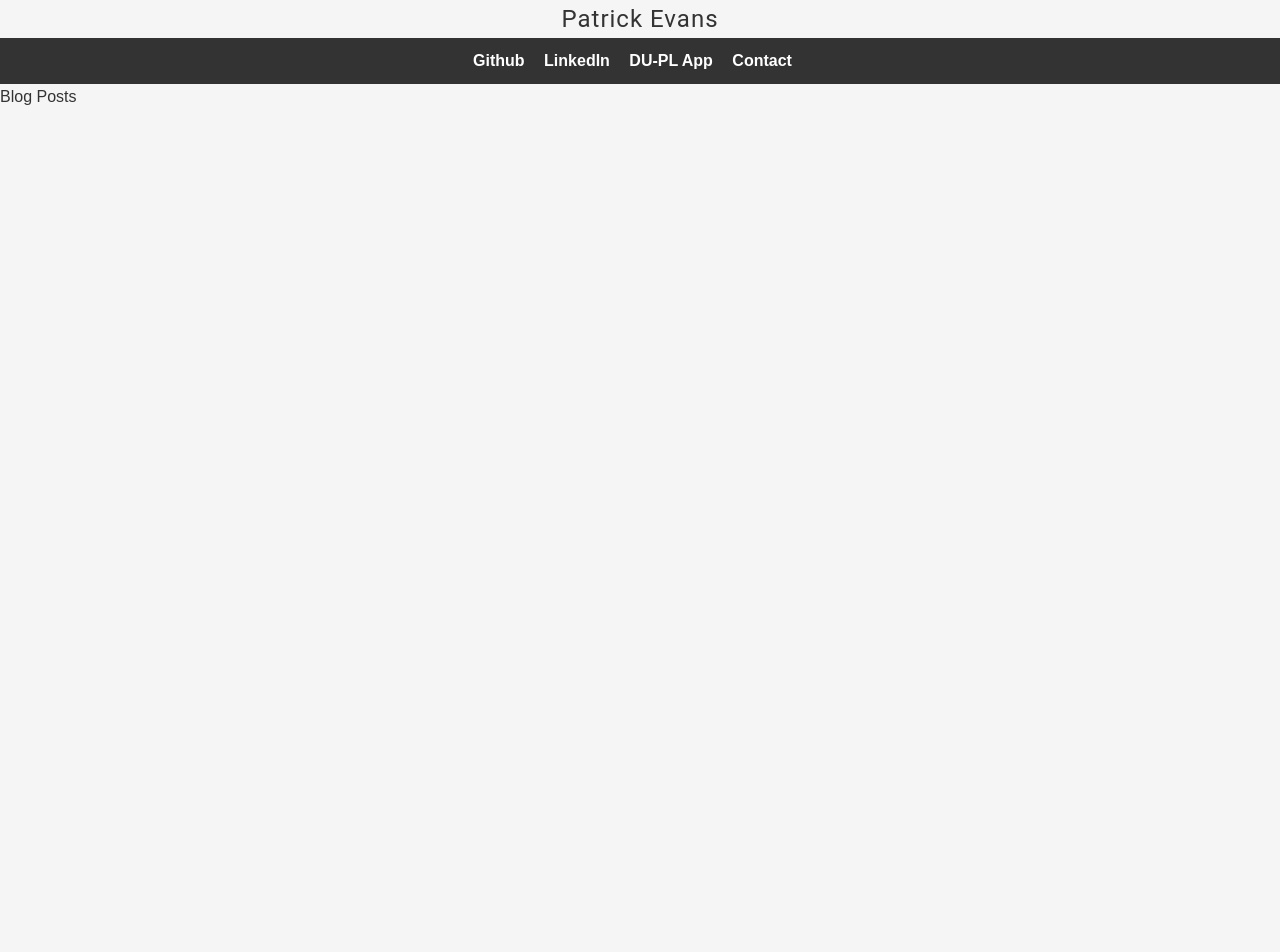
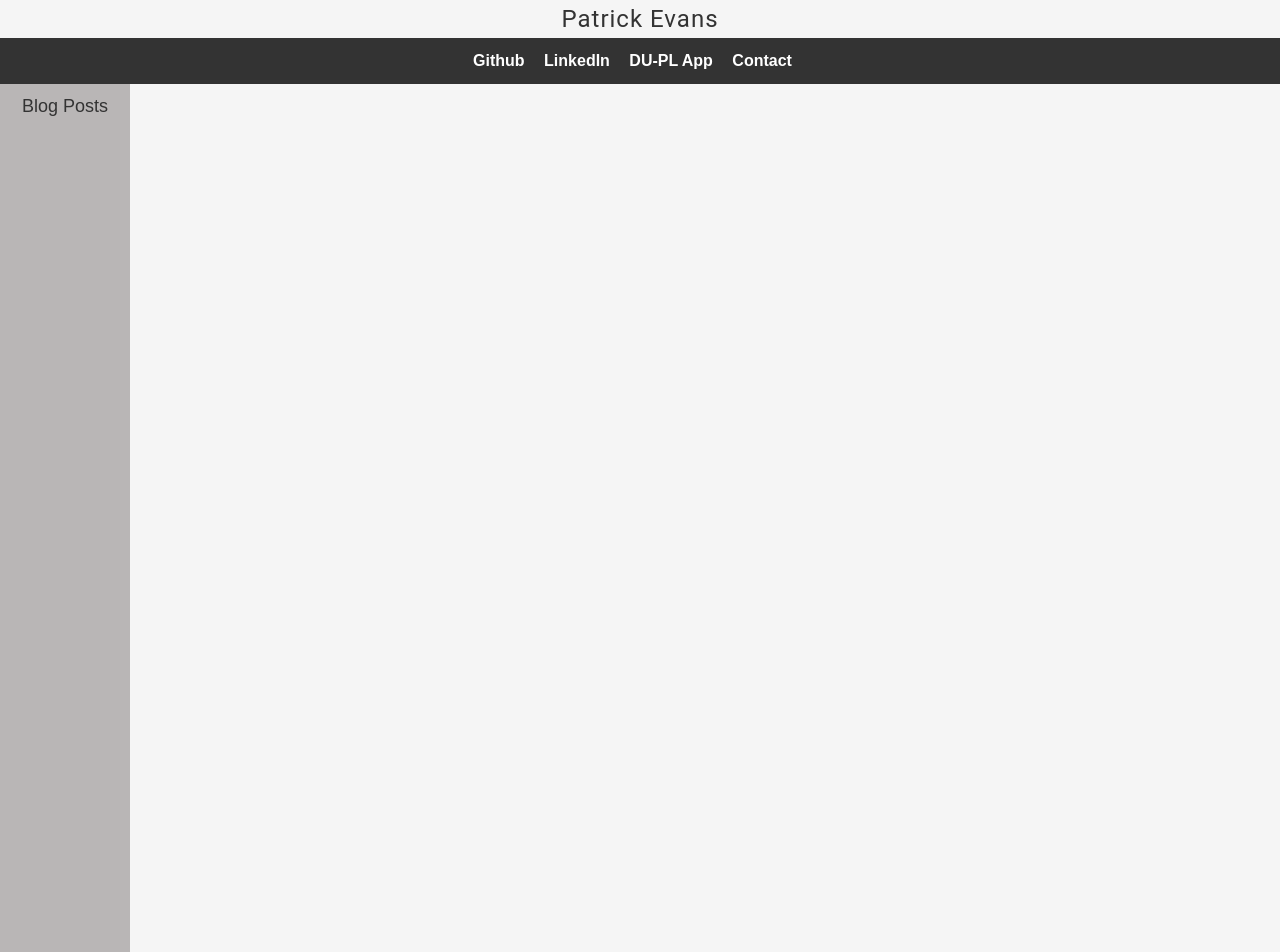
Before and after one commit to holysoles/portfolio-site, a Flask app: template templates/blog.html in a window 1280 px wide. Run offline with Flask 3, Linux system fonts and the light colour scheme; the template is opened without the code that fills it, so the values that code supplies are empty.

Commit message:
prettify sidebar

```diff
--- a/static/style.css
+++ b/static/style.css
@@ -229,3 +229,56 @@ ul.contact-links {
 .link-with-logo a:hover {
   color: #0251ef;
 }
+
+.header {
+  background-color: #f5f5f5;
+  position: fixed; /* Set header position to fixed */
+  top: 0; /* Align it to the top of the page */
+  width: 100%; /* Set header width to full width */
+  z-index: 999; /* Ensure the header is above other content */
+  /* Your existing styles for header */
+}
+
+.content {
+  padding-top: 80px; /* Adjust padding to accommodate the fixed header */
+  /* Your existing styles for content */
+}
+
+/* Style for sidebar */
+.sidebar {
+  height: 100%;
+  width: 130px;
+  left: 0;
+  position: fixed;
+  background-color: #b9b6b6;
+  overflow-x: hidden;
+  padding-top: 12px;
+}
+
+.sidebar-header {
+  font-size: 18px;
+  text-align: center;
+}
+
+.sidebar-section {
+  font-weight: bold;
+  color: #000000;
+  font-size: 18px;
+  padding: 8px;
+}
+
+.sidebar a {
+  padding: 2px 16px;
+  text-decoration: none;
+  display: block;
+  color: #3b3b3b;
+}
+
+.sidebar a:hover {
+  color: #f1f1f1;
+}
+
+.posts {
+  margin-left: 130px; /* Same as the width of the sidebar */
+  padding: 0px 10px;
+}
```
